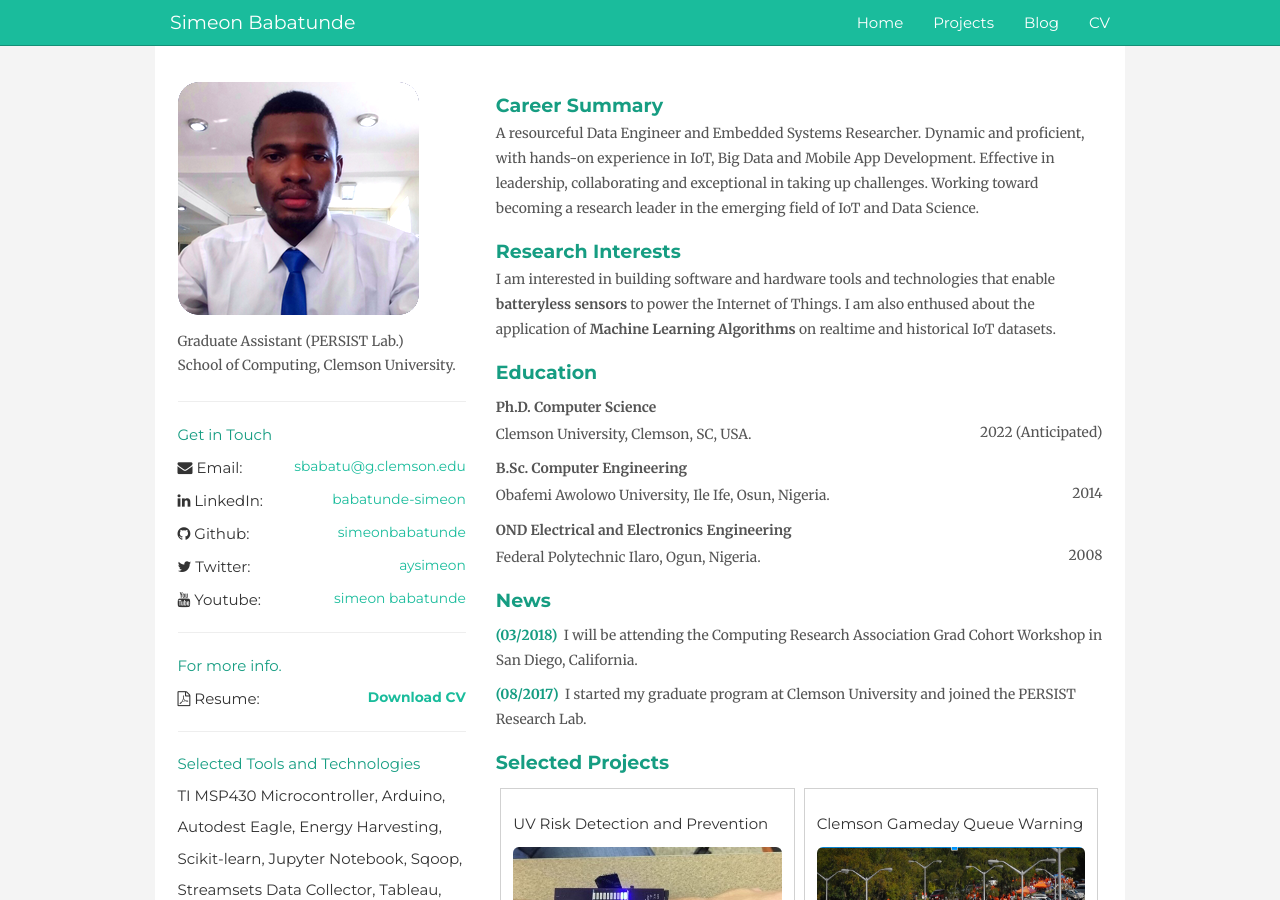
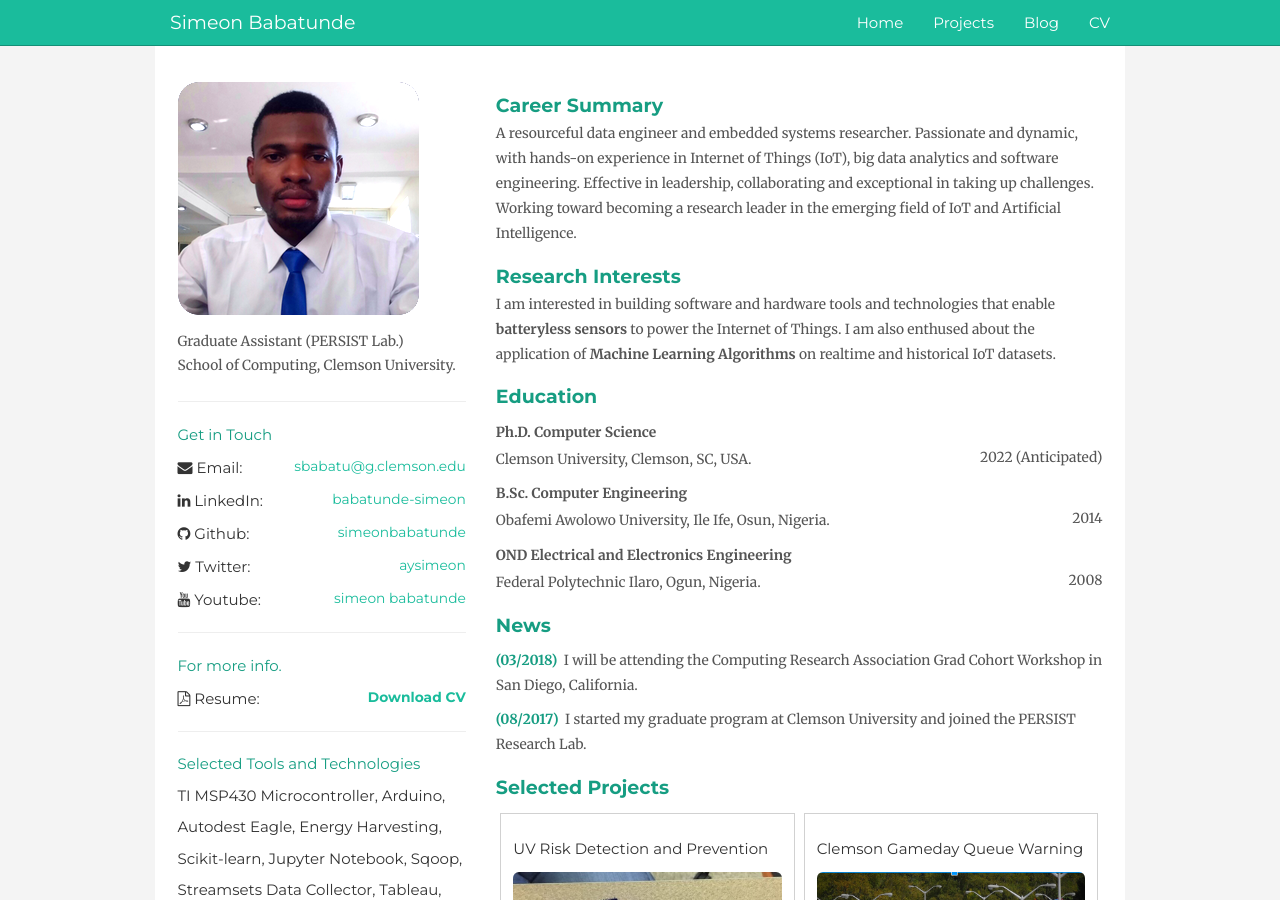
Before and after one commit to simeonbabatunde/simeonbabatunde.github.io, a Jekyll site: the page built from index.html, in a window 1280 px wide and 900 px high. Built offline with Jekyll 4.4.1, drawn with Linux system fonts in a browser that asks for light colours; nearby versions of some CDN libraries; comment, search, counter and statistics services are not loaded.

Commit message:
updated the carrer summary

```diff
--- a/index.html
+++ b/index.html
@@ -1,9 +1,10 @@
 ---
 ---
 <h2 class="myh2">Career Summary</h2>
-<p>A resourceful Data Engineer and Embedded Systems Researcher. Dynamic and proficient, with hands-on experience
-  in IoT, Big Data and Mobile App Development. Effective in leadership, collaborating and exceptional in
-  taking up challenges. Working toward becoming a research leader in the emerging field of IoT and Data Science.</p>
+<p>A resourceful data engineer and embedded systems researcher. Passionate and dynamic, with hands-on
+experience in Internet of Things (IoT), big data analytics and software engineering. Effective in leadership,
+collaborating and exceptional in taking up challenges. Working toward becoming a research leader in the
+emerging field of IoT and Artificial Intelligence.</p>
 
   <h2 class="myh2">Research Interests</h2>
   <p>I am interested in building software and hardware tools and technologies that enable <strong>batteryless sensors</strong> to power
```
